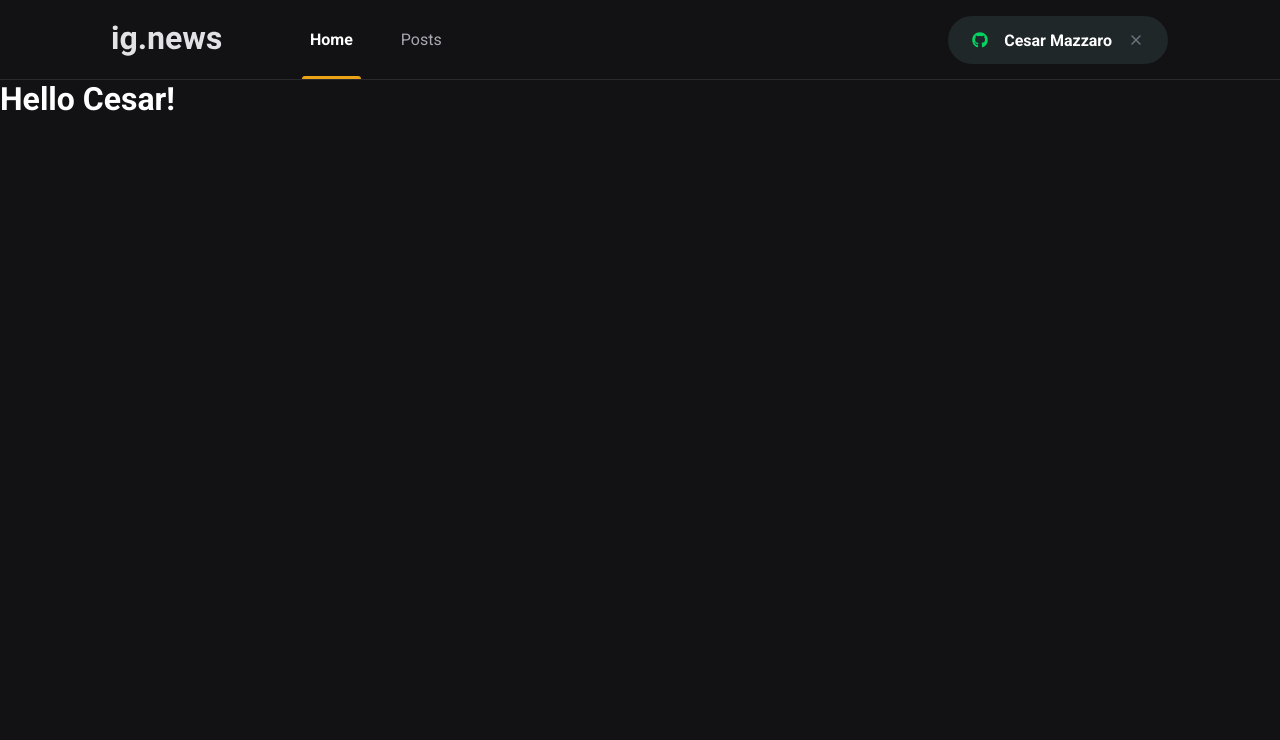
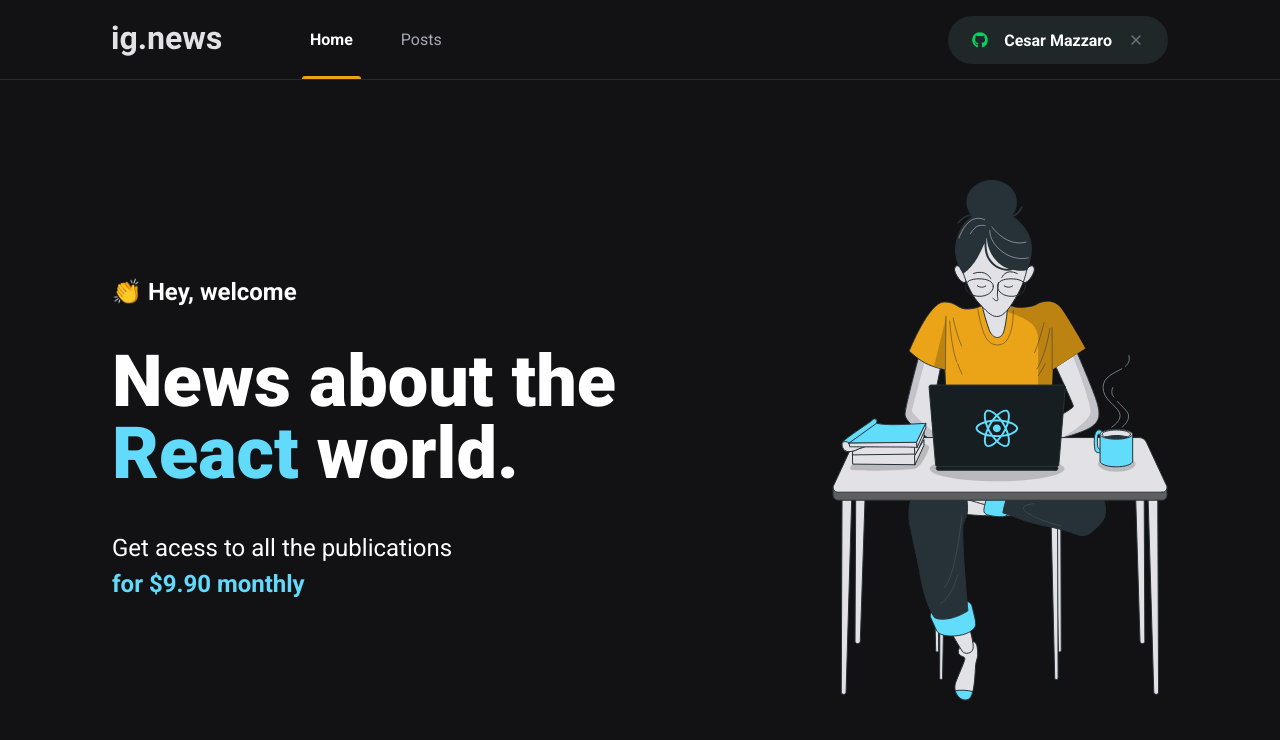
Before and after one commit to cesarakt/blog-posts-NextJs, a Next.js app: page / in a window 1280 px wide. Shown: the top 740 px of the page. Built offline with nearby package versions, Linux system fonts and the light colour scheme.

Commit message:
Home content created

```diff
--- /dev/null
+++ b/src/pages/home.module.scss
@@ -0,0 +1,41 @@
+.contentContainer {
+  max-width: 1120px;
+  margin: 0 auto;
+  padding: 0 2rem;
+  height: calc(100vh - 5rem);
+
+  display: flex;
+  align-items: center;
+  justify-content: space-between;
+}
+
+.hero {
+  max-width: 600px;
+
+  > span {
+    font-size: 1.5rem;
+    font-weight: bold;
+  }
+
+  h1 {
+    font-size: 4.5rem;
+    line-height: 4.5rem;
+    font-weight: 900;
+    margin-top: 2.5rem;
+
+    span {
+      color: var(--cyan-500);
+    }
+  }
+
+  p {
+    font-size: 1.5rem;
+    margin-top: 2.5rem;
+    line-height: 2.25rem;
+
+    span {
+      color: var(--cyan-500);
+      font-weight: bold;
+    }
+  }
+}
--- a/src/pages/index.tsx
+++ b/src/pages/index.tsx
@@ -1,12 +1,26 @@
+import styles from './home.module.scss'
 import Head from 'next/head'
 
 export default function Home() {
   return (
     <>
       <Head>
-        <title>Início - ig.news</title>
+        <title>Home - ig.news</title>
       </Head>
-      <h1>Hello Cesar!</h1>
+      <main className={styles.contentContainer}>
+        <section className={styles.hero}>
+          <span>👏 Hey, welcome</span>
+          <h1>
+            News about the <span>React</span> world.
+          </h1>
+          <p>
+            Get acess to all the publications <br />
+            <span>for $9.90 monthly</span>
+          </p>
+        </section>
+
+        <img src="/images/avatar.svg" alt="Girl coding" />
+      </main>
     </>
   )
 }
```
